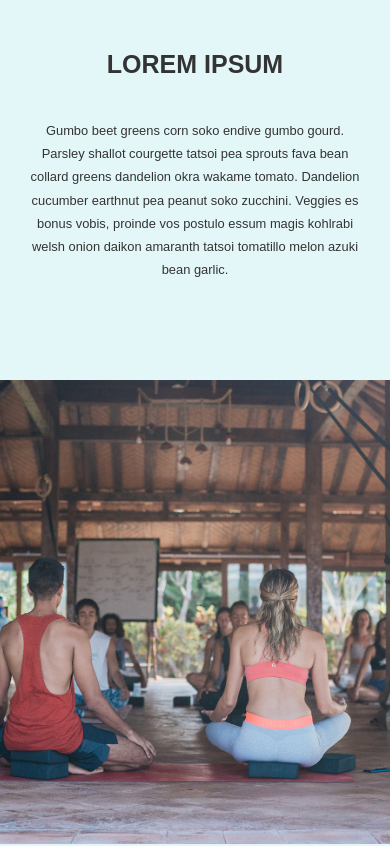
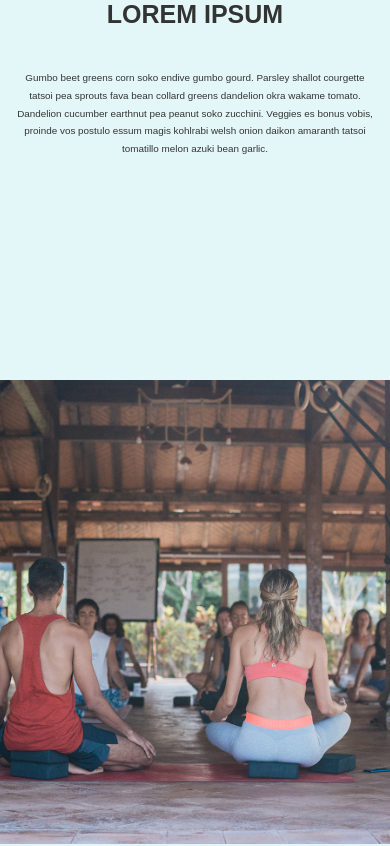
Before and after one commit to argonathmos/image_galleries, a plain HTML site: page gallery2_animated-slideshow-mosaic/index.html in a window 390 px wide. Drawn offline with Linux system fonts and the light colour scheme.

Commit message:
Cleaning JS file, polishing the layout in the css.

```diff
--- a/gallery2_animated-slideshow-mosaic/imgal2.css
+++ b/gallery2_animated-slideshow-mosaic/imgal2.css
@@ -15,7 +15,7 @@ body{
 }
 .description h2{
     margin:0;
-    padding-top: 50px;
+    padding-top: 0;
     text-align:center;
     font-size: 2.5rem;
 }
@@ -79,11 +79,11 @@ body{
 @media screen and (max-width: 850px) {
     /* Makes the h2 and p take up more space on the screen for small/portrait devices*/
     .description {
-     width: 85%;
+     width: 92%;
      height: 40vh;
     }
     .description p{
-        font-size: calc(0.9rem + 1vw);
+        font-size: calc(0.6rem + 1vw);
         /* margin-top: 50px; */
     }
     .img-gallery{
--- a/gallery2_animated-slideshow-mosaic/imgal2.js
+++ b/gallery2_animated-slideshow-mosaic/imgal2.js
@@ -18,7 +18,7 @@ i = Number(midImg.getAttribute('src').charAt(5));
 function increment(){
     i = Number(midImg.getAttribute('src').charAt(5));
     i++;
-    console.log('i before I loop = '+ i);
+
     if(i < 7 & i >0){
         leftImg.setAttribute('src', 'pics/'+ Number(i-1)+'.jpg');
         midImg.setAttribute('src', 'pics/'+i+'.jpg');
@@ -35,14 +35,13 @@ function increment(){
         midImg.setAttribute('src','pics/'+ i +'.jpg');
         rightImg.setAttribute('src','pics/'+Number(i+1)+'.jpg');
     }
-    console.log('i after I loop = '+ i);
+
 }
 
 
 function decrement(){
     i = Number(midImg.getAttribute('src').charAt(5));
     i--;
-    console.log('i before d loop = '+ i);
     if(i < 7 & i >0){
         leftImg.setAttribute('src', 'pics/'+ Number(i-1)+'.jpg');
         midImg.setAttribute('src', 'pics/'+i+'.jpg');
@@ -62,7 +61,6 @@ function decrement(){
         rightImg.setAttribute('src','pics/'+Number(i+1)+'.jpg');
 
     }
-    console.log('i after d loop = '+ i);
 
 }
 
```
